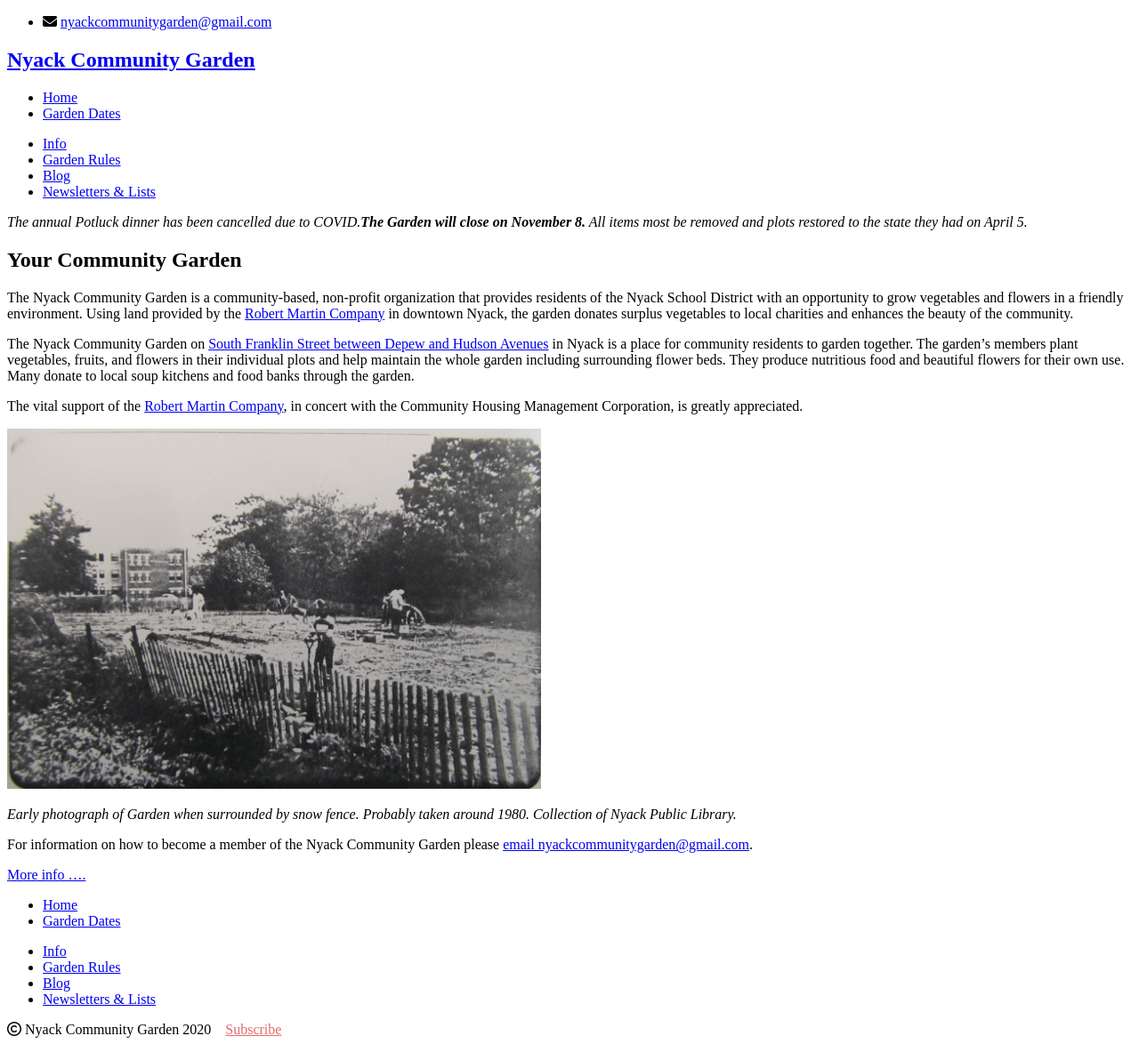
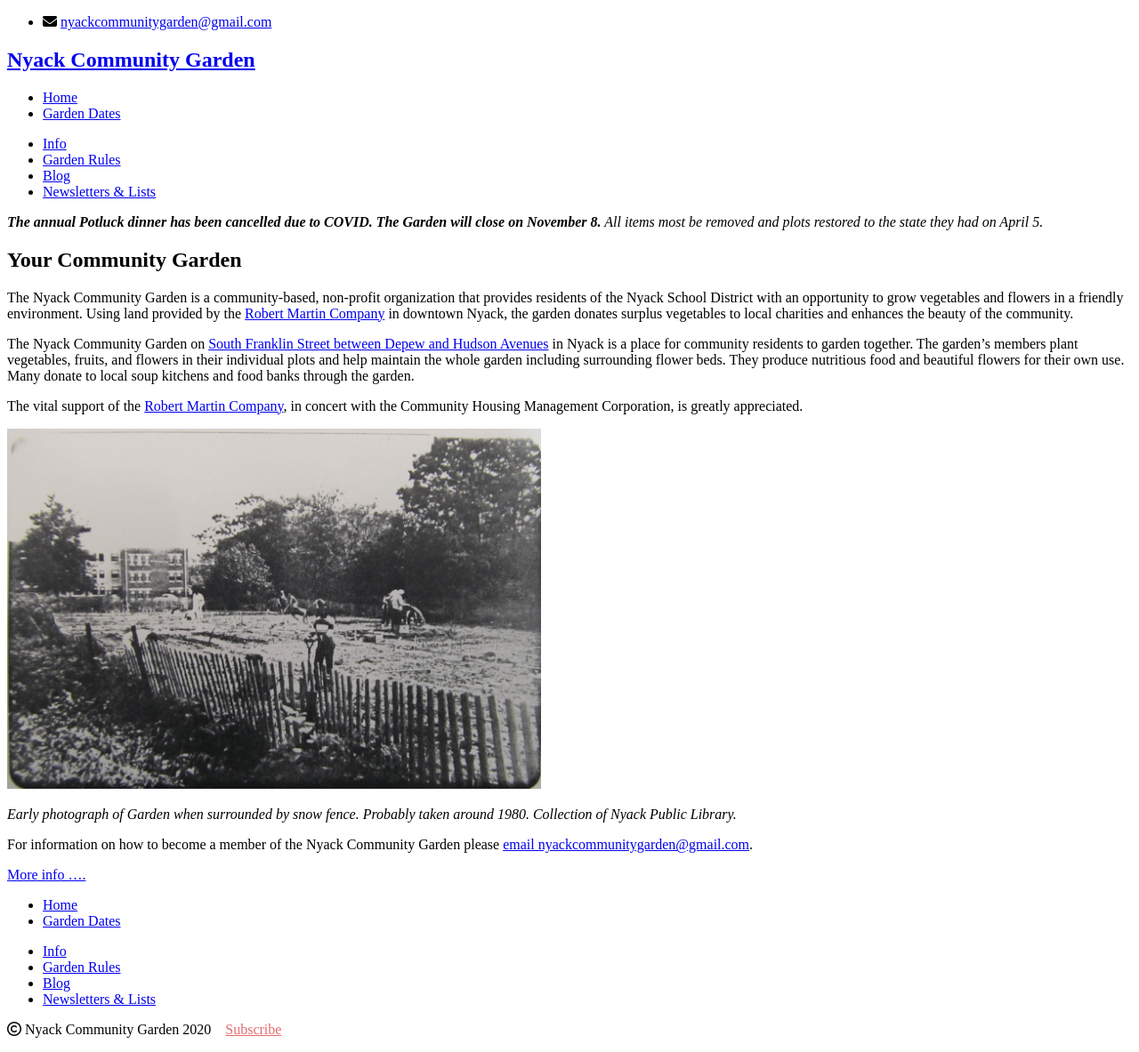
Before and after one commit to bosborne/nyackcommunitygarden, a Jekyll site: the page built from index.md, in a window 1280 px wide. Shown: the whole page at 89% size. Built offline with Jekyll 4.4.1, drawn with Linux system fonts in a browser that asks for light colours; nearby versions of some CDN libraries; library files that are not in the unit come from our copies; some of the changed lines change nothing that is shown.

Commit message:
Fix typo

```diff
--- a/_layouts/default.html
+++ b/_layouts/default.html
@@ -21,7 +21,7 @@
     <div class="container">
       <div class="bannerbox">
         <p>
-          <i>The annual Potluck dinner has been cancelled due to COVID.<b>The Garden will close on November 8.</b> All items most be removed and plots restored to the state they had on April 5.</i>
+          <i><b>The annual Potluck dinner has been cancelled due to COVID. The Garden will close on November 8.</b> All items most be removed and plots restored to the state they had on April 5.</i>
         </p>
       </div>
       {{ content }}
```
